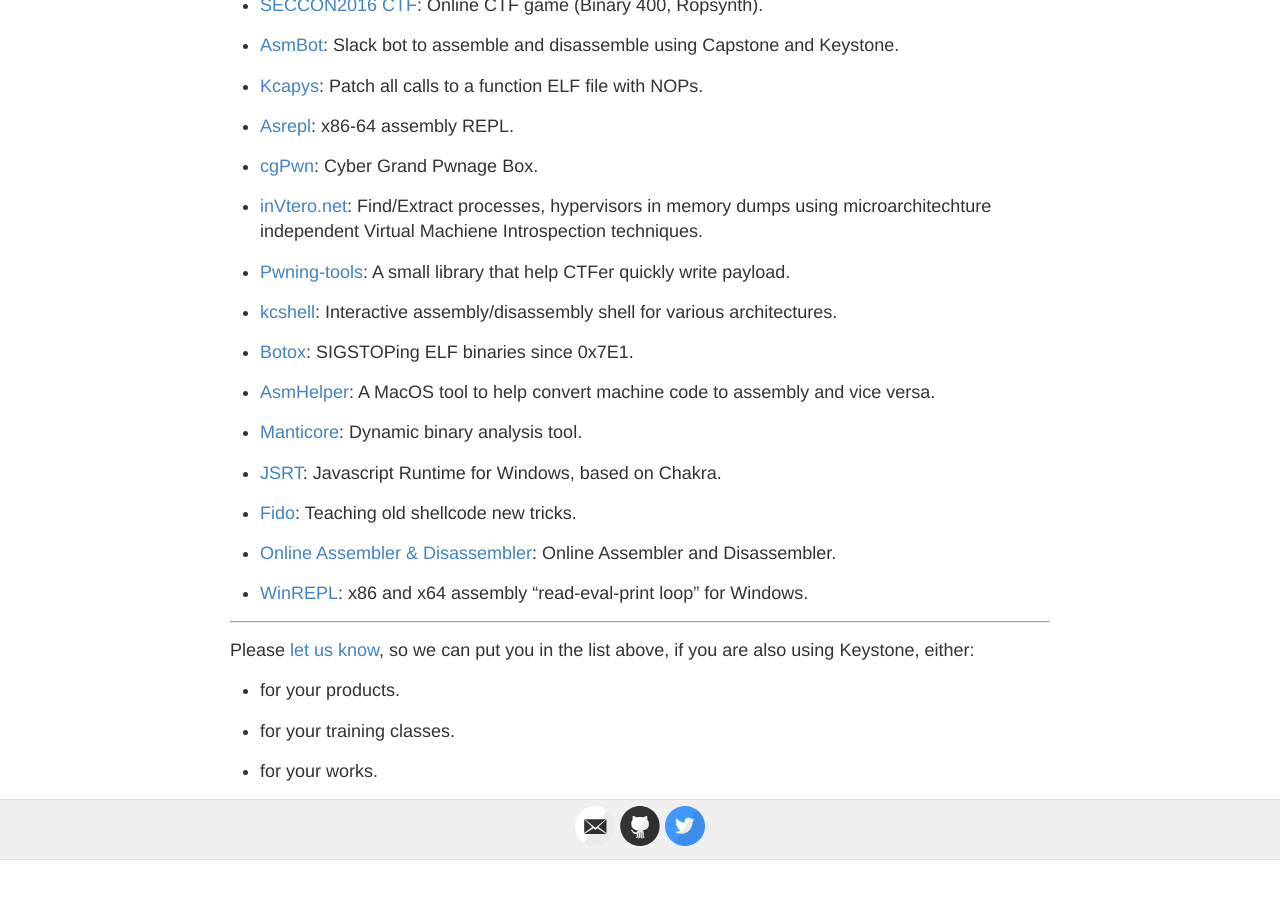
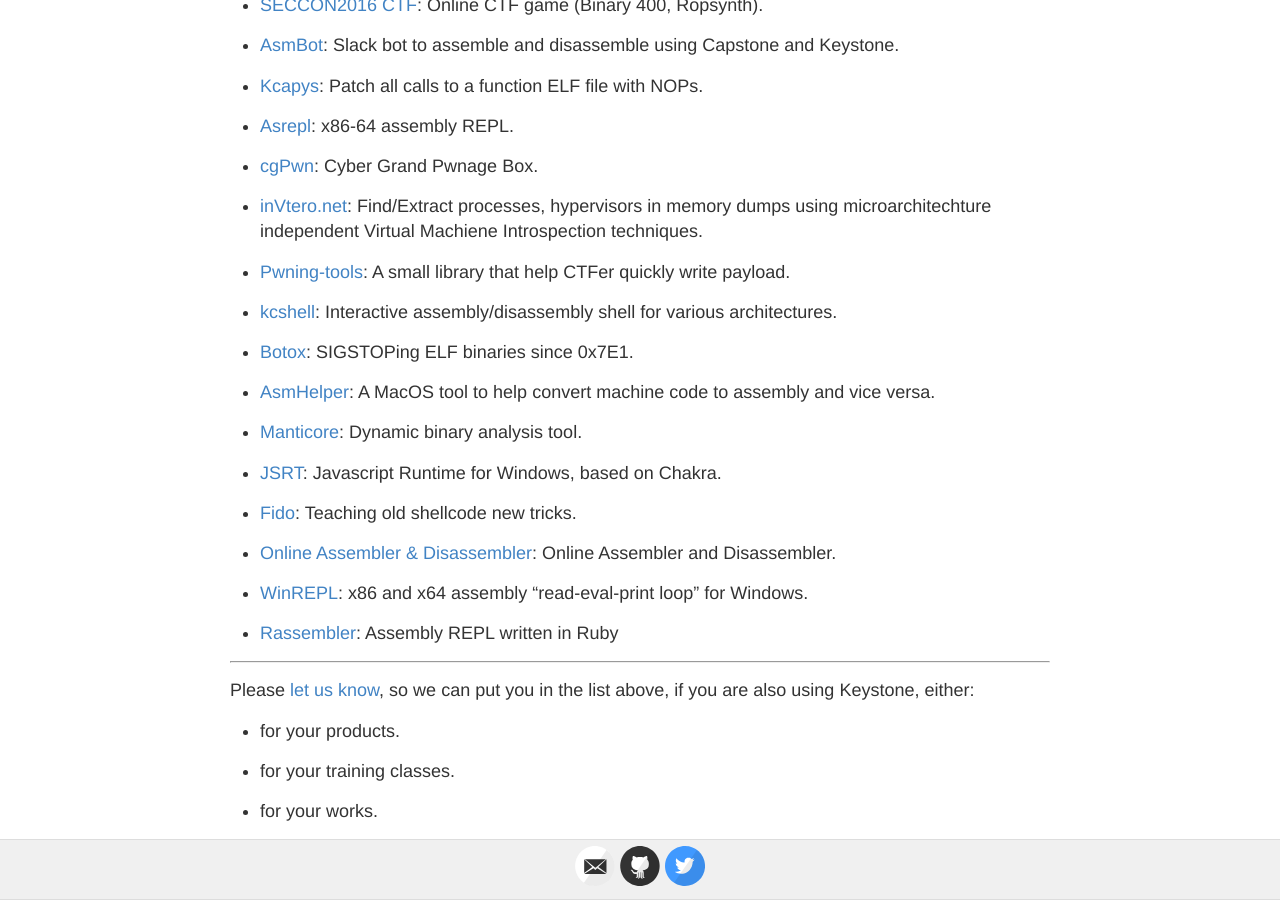
Before and after one commit to keystone-engine/keystone-engine.github.io, a Jekyll site: the page built from showcase.md, in a window 1280 px wide and 900 px high, scrolled down 1817 px. Built offline with Jekyll 4.4.1, drawn with Linux system fonts in a browser that asks for light colours; before the commit the page ends 2677 px from its top, so only the background shows below that; some of the changed lines change nothing that is shown.

Commit message:
showcase

```diff
--- a/showcase.md
+++ b/showcase.md
@@ -6,7 +6,7 @@
 
 ## Showcase
 
-In our knowledge, Keystone has been used by **51** following products (listed in no particular order).
+In our knowledge, Keystone has been used by **52** following products (listed in no particular order).
 
 - [Keypatch](http://keystone-engine.org/keypatch): IDA Pro plugin for code assembling & binary patching.
 
@@ -110,6 +110,8 @@
 
 - [WinREPL](https://github.com/zerosum0x0/WinREPL): x86 and x64 assembly "read-eval-print loop" for Windows.
 
+- [Rassembler](https://github.com/zachweed/rassembler): Assembly REPL written in Ruby
+
 ---
 
 Please [let us know](/contact/), so we can put you in the list above, if you are also using Keystone, either:
```
